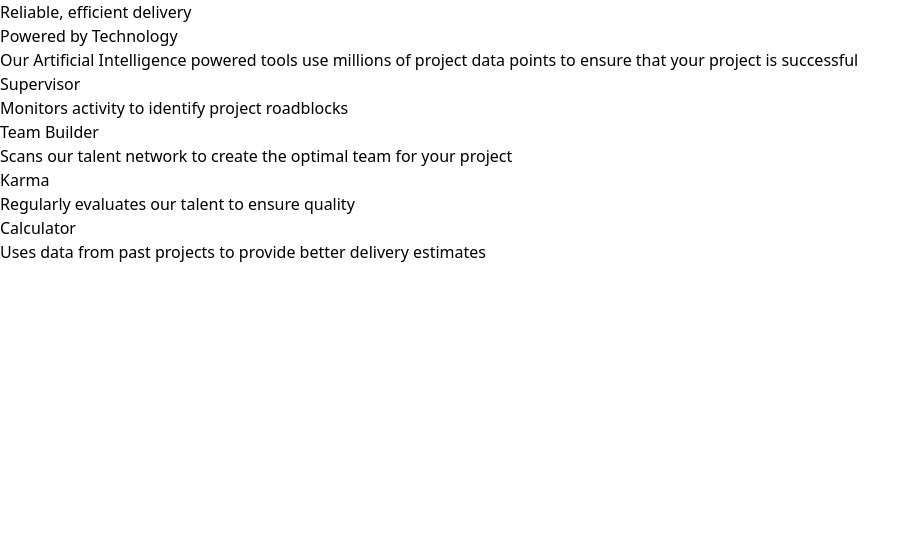
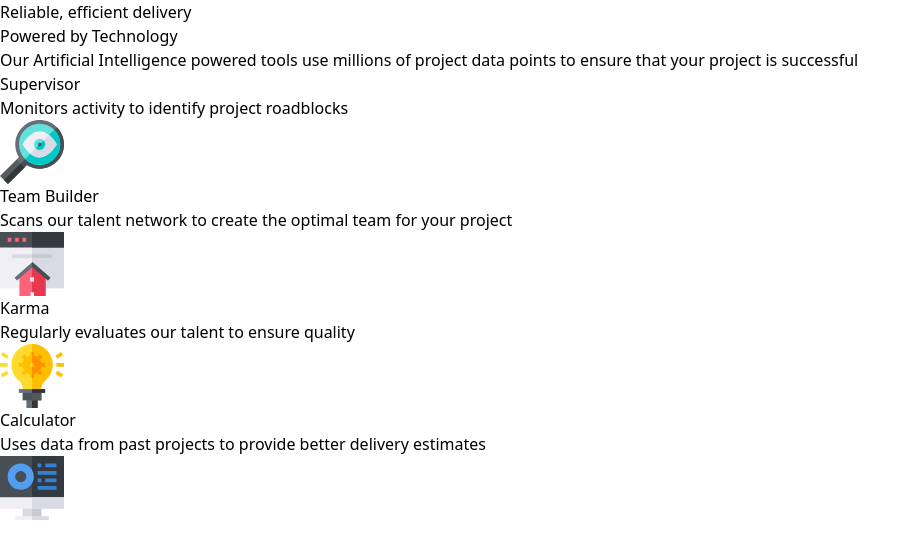
Before and after one commit to nerbertb/FEM-Four-Card-Feature, a React (Vite) app: page / in a window 1280 px wide. Shown: the top 558 px of the page, without its empty margins (0-920 px from the left). Built offline with nearby package versions, Linux system fonts and the light colour scheme.

Commit message:
fix: updated with image on card

```diff
--- a/src/components/Card.jsx
+++ b/src/components/Card.jsx
@@ -5,6 +5,7 @@ function Card(props) {
         <div>
             <h3>{props.title}</h3>
             <p>{props.role}</p>
+            <img src={props.img} alt=""/>
         </div>
      );
 }
--- a/src/components/Home.jsx
+++ b/src/components/Home.jsx
@@ -4,7 +4,7 @@ import cards from '../data/cards';
 function Home() {
 
     function createCards(card) {
-        return <Card key={card.title} title={card.title} role={card.role}/>;
+        return <Card key={card.title} title={card.title} role={card.role} img={card.img}/>;
     }
 
     return (
--- a/src/data/cards.js
+++ b/src/data/cards.js
@@ -1,19 +1,31 @@
+import sup from '/public/images/icon-supervisor.svg';
+import build from '/public/images/icon-team-builder.svg';
+import karma from '/public/images/icon-karma.svg';
+import calc from '/public/images/icon-calculator.svg';
+
 const cards = [
   {
     title: 'Supervisor',
     role: 'Monitors activity to identify project roadblocks',
+    img: sup,
   },
 
   {
     title: 'Team Builder',
     role: 'Scans our talent network to create the optimal team for your project',
+    img: build,
   },
 
-  { title: 'Karma', role: 'Regularly evaluates our talent to ensure quality' },
+  {
+    title: 'Karma',
+    role: 'Regularly evaluates our talent to ensure quality',
+    img: karma,
+  },
 
   {
     title: 'Calculator',
     role: 'Uses data from past projects to provide better delivery estimates',
+    img: calc,
   },
 ];
 
```
